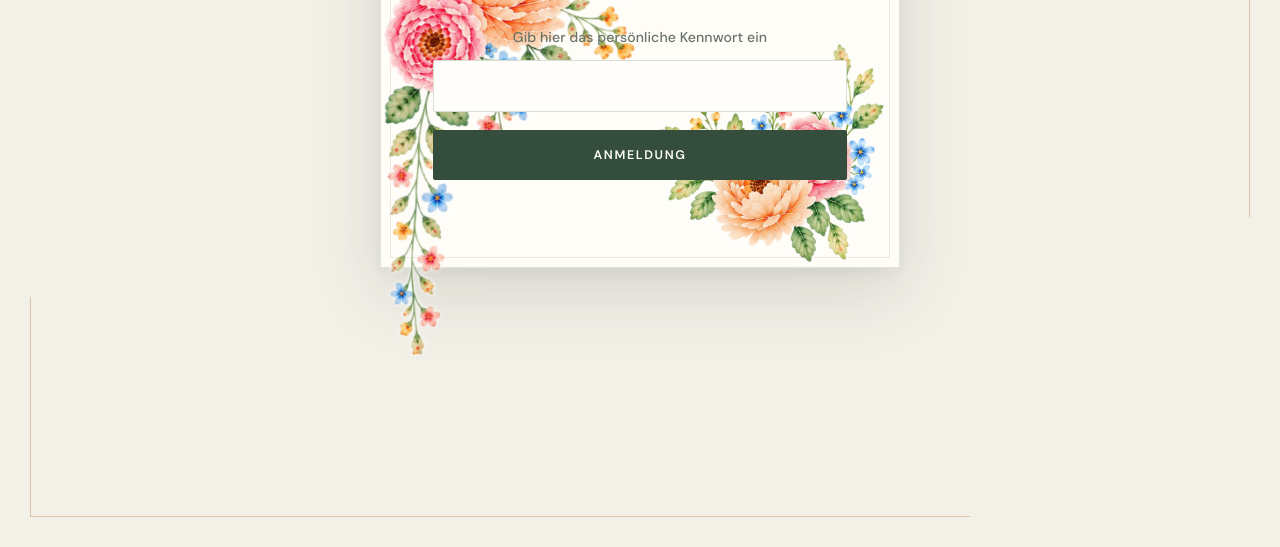
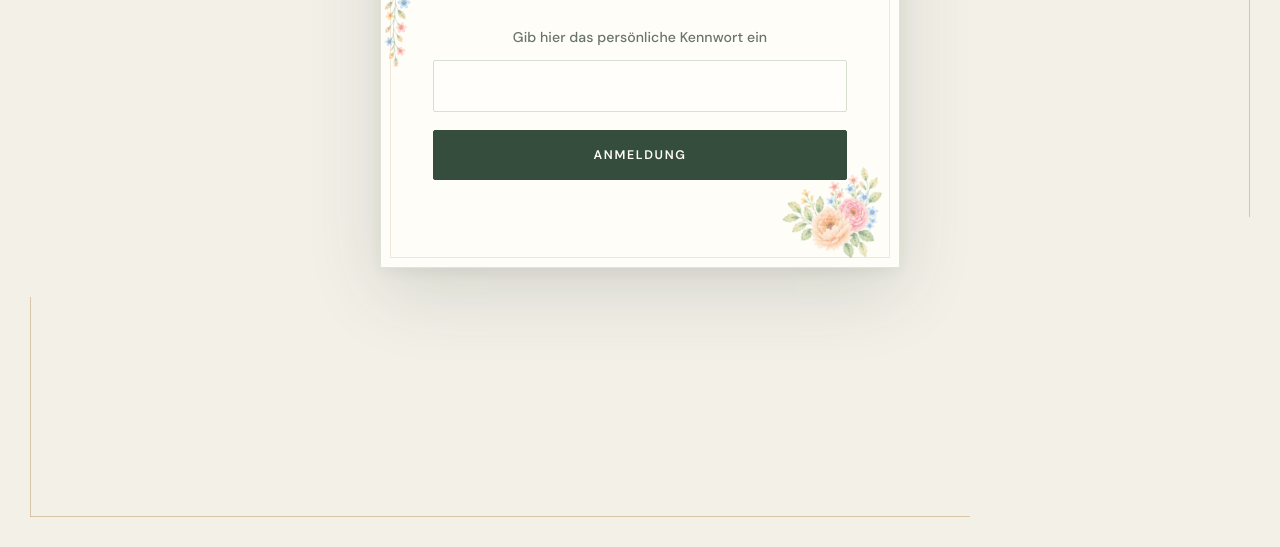
Before and after one commit to martinlange1911-byte/Hochzeitswebsite---Kopie, a plain HTML site: page index.html in a window 1280 px wide. Shown: the part 253-800 px from the top of the page. Drawn offline with nearby package versions, Linux system fonts and the light colour scheme; a web font is replaced by a local one.

Commit message:
Blumen Start 1

```diff
--- a/styles.css
+++ b/styles.css
@@ -1972,6 +1972,17 @@ body:not(.authenticated)::before {
   }
 }
 
+@media (max-width: 1200px), (max-height: 800px) {
+  #password-gate .password-gate-flower {
+    width: clamp(72px, min(10vw, 13vh), 125px);
+    opacity: .55;
+  }
+
+  #password-gate .password-gate-flower-bottom {
+    width: clamp(72px, min(9vw, 12vh), 115px);
+  }
+}
+
 @media (max-width: 900px), (max-height: 500px) {
   #password-gate .password-gate-flower {
     display: none !important;
```
